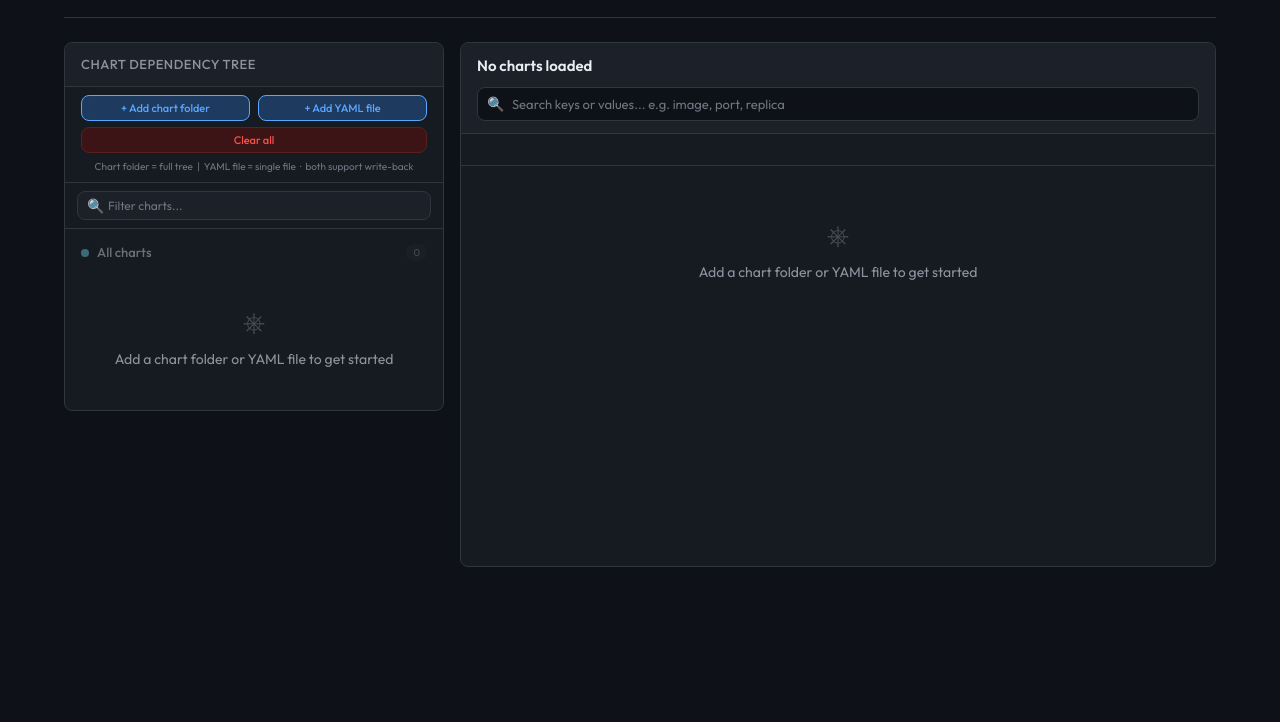
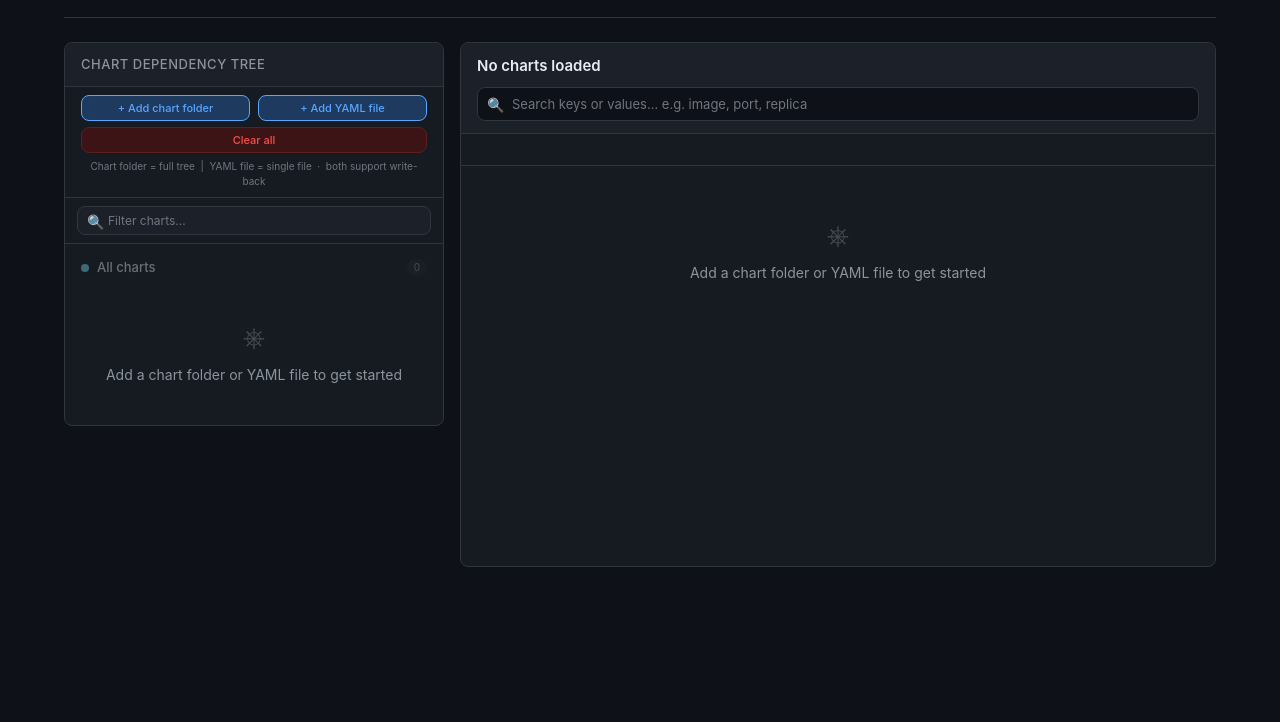
Before and after one commit to seab4ng/helm-values-veiwer, a website: page app/index.html in a window 1280 px wide. Shown: the part 78-800 px from the top of the page. Drawn offline with Linux system fonts and the light colour scheme.

Commit message:
fix: full airgap + dead code cleanup
Airgap:
- Remove Google Fonts @import (was hitting fonts.googleapis.com at runtime)
- Vendor js-yaml via node build stage in Dockerfile instead of cdnjs CDN
- App now starts with zero outbound network calls

Cleanup:
- System font stack replaces Outfit/JetBrains Mono (faster, no download)
- Remove dead state.query field (search always read from DOM directly)
- Align docker-entrypoint.sh APP_VERSION default to "none" (was "1.0.0")

Co-Authored-By: Claude Sonnet 4.6 <noreply@anthropic.com>

```diff
--- a/app/index.html
+++ b/app/index.html
@@ -5,7 +5,6 @@
 <meta name="viewport" content="width=device-width, initial-scale=1.0">
 <title>Helm Values Viewer</title>
 <style>
-  @import url('https://fonts.googleapis.com/css2?family=JetBrains+Mono:wght@400;500&family=Outfit:wght@300;400;500;600&display=swap');
   *{margin:0;padding:0;box-sizing:border-box;}
   :root{
     --bg:#0e1117;--bg2:#161b22;--bg3:#1c2129;--bg4:#21262d;
@@ -14,8 +13,8 @@
     --green:#3fb950;--green-dim:#1a3a2a;
     --purple:#bc8cff;--purple-dim:#2d1f4e;
     --amber:#d29922;--red:#f85149;--cyan:#76e4f7;
-    --font:'Outfit',-apple-system,sans-serif;
-    --mono:'JetBrains Mono','Fira Code',monospace;
+    --font:-apple-system,BlinkMacSystemFont,'Segoe UI',system-ui,sans-serif;
+    --mono:'Cascadia Code','Consolas','Menlo','Monaco',monospace;
     --radius:8px;
   }
   body{background:var(--bg);color:var(--text);font-family:var(--font);min-height:100vh;line-height:1.5;}
@@ -282,7 +281,7 @@
 
 <div class="toast-area" id="toast-area"></div>
 
-<script src="https://cdnjs.cloudflare.com/ajax/libs/js-yaml/4.1.0/js-yaml.min.js"></script>
+<script src="/vendor/js-yaml.min.js"></script>
 <script src="lib.js"></script>
 <script>
 (function(){
@@ -390,11 +389,10 @@
 
   // ── State ──
   const state = {
-    charts: {},        // key -> chart entry
-    chartOrder: [],    // keys in add order
-    selected: null,    // currently viewed chart key (or 'all')
-    query: '',         // value search string
-    selectedVals: new Set(), // "chartKey::dotPath" strings
+    charts: {},
+    chartOrder: [],
+    selected: null,
+    selectedVals: new Set(),
   };
 
   const $ = id => document.getElementById(id);
```
Also changed, not shown: 2 other files.
